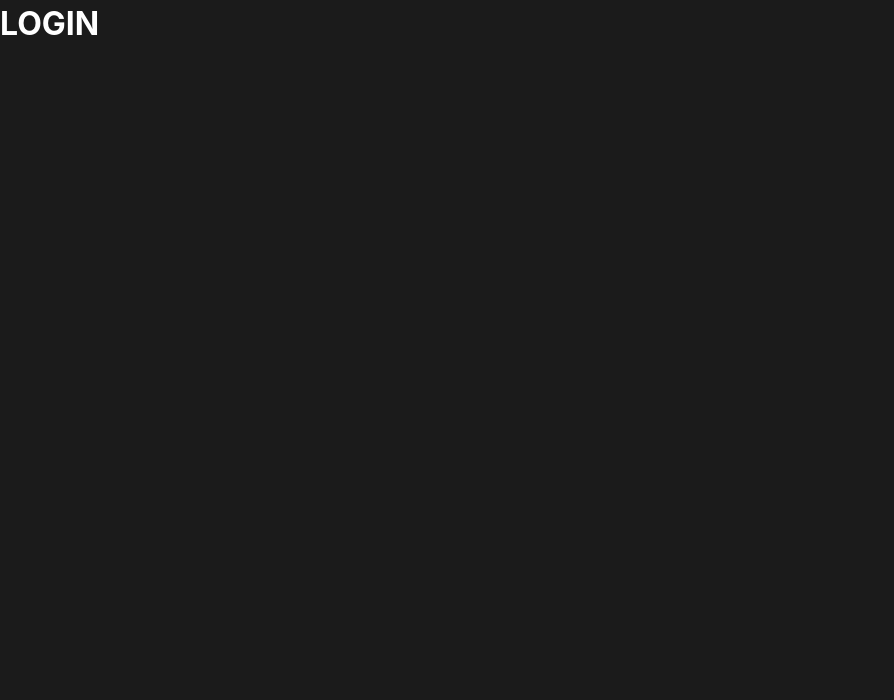
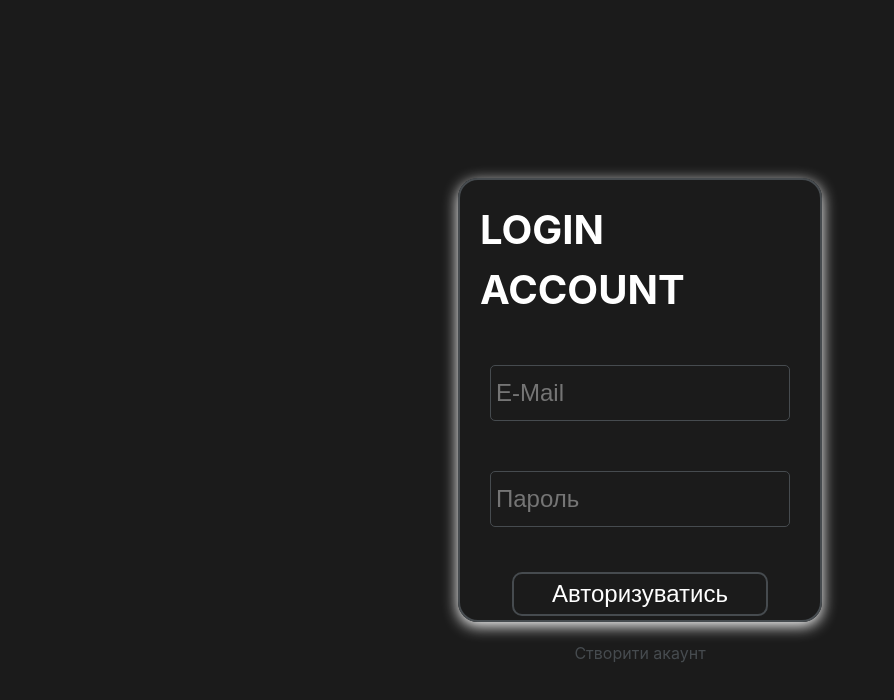
Before and after one commit to Amigo20057/Bank, a React (Vite) app in the folder local/: page /login in a window 1280 px wide. Shown: the top 700 px of the page, without its empty margins (0-894 px from the left). Built offline with nearby package versions, Linux system fonts and the light colour scheme.

Commit message:
authorization

```diff
--- a/local/src/App.tsx
+++ b/local/src/App.tsx
@@ -1,8 +1,8 @@
 import React from 'react'
 import { Route, Routes } from 'react-router-dom'
-import { SideBar } from './components/SideBar.tsx'
 
 import { useSelector } from 'react-redux'
+import { SideBar } from './components/SideBar.tsx'
 import { Home, Login, NotFound, Register, Settings } from './pages'
 import { selectIsAuth } from './redux/slices/auth.ts'
 
@@ -11,8 +11,8 @@ export const App: React.FC = () => {
 
 	return (
 		<>
-			{/* {isAuth ? <SideBar /> : <Navigate to='/login' />} */}
-			{isAuth ? <SideBar /> : null}
+			{isAuth ? <SideBar /> : ''}
+			{/* <SideBar /> */}
 			<Routes>
 				<Route path='/login' element={<Login />} />
 				<Route path='/register' element={<Register />} />
--- a/local/src/index.scss
+++ b/local/src/index.scss
@@ -3,7 +3,6 @@
 	line-height: 1.5;
 	font-weight: 400;
 
-	/* color-scheme: light dark; */
 	color: #fff;
 	background-color: #1b1b1b;
 	--main-color: #464b4f;
--- a/local/src/module/Login.module.scss
+++ b/local/src/module/Login.module.scss
@@ -0,0 +1,60 @@
+.login {
+	width: 100%;
+	height: 100vh;
+	display: flex;
+	align-items: center;
+	justify-content: center;
+
+	.container {
+		position: relative;
+		width: 25%;
+		height: 50%;
+		padding: 20px;
+		border: 2px solid var(--main-color);
+		border-radius: 20px;
+		display: flex;
+		flex-direction: column;
+		align-items: center;
+		box-shadow: 0 4px 15px 0;
+
+		& h1 {
+			font-size: 40px;
+		}
+
+		& form {
+			width: 100%;
+			height: 100%;
+			margin-top: 20px;
+			display: flex;
+			flex-direction: column;
+			align-items: center;
+
+			& input {
+				width: 90%;
+				height: 50px;
+				margin: 25px;
+				padding: 5px;
+				font-size: 24px;
+				color: #fff;
+				border-radius: 5px;
+				background: transparent;
+				border: 1px solid var(--main-color);
+			}
+
+			& button {
+				margin-top: 20px;
+				border-radius: 10px;
+				width: 80%;
+				height: 15%;
+				color: #fff;
+				font-size: 24px;
+				background: transparent;
+				border: 2px solid var(--main-color);
+				transition: 0.25s;
+			}
+			& button:hover {
+				background-color: var(--main-color);
+			}
+		}
+	}
+}
--- a/local/src/module/Register.module.scss
+++ b/local/src/module/Register.module.scss
@@ -15,7 +15,7 @@
 		display: flex;
 		align-items: center;
 		flex-direction: column;
-		box-shadow: 0px 4px 15px 0px;
+		box-shadow: 0 4px 15px 0;
 
 		& h1 {
 			font-size: 40px;
--- a/local/src/module/SideBar.module.scss
+++ b/local/src/module/SideBar.module.scss
@@ -45,6 +45,14 @@
 				font-size: 24px;
 				font-weight: 400;
 			}
+			& button {
+				/* width: 100%; */
+				/* height: 100%; */
+				font-size: 24px;
+				background-color: transparent;
+				color: #fff;
+				border: none;
+			}
 		}
 	}
 }
--- a/local/src/pages/Home.tsx
+++ b/local/src/pages/Home.tsx
@@ -1,5 +1,14 @@
 import React from 'react'
+import { useSelector } from 'react-redux'
+import { Navigate } from 'react-router-dom'
+import { selectIsAuth } from '../redux/slices/auth'
 
 export const Home: React.FC = () => {
+	const isAuth: boolean = useSelector(selectIsAuth)
+
+	if (!isAuth) {
+		return <Navigate to='/login' />
+	}
+
 	return <div>Home</div>
 }
--- a/local/src/pages/Login.tsx
+++ b/local/src/pages/Login.tsx
@@ -1,19 +1,63 @@
 import React from 'react'
+import { useForm } from 'react-hook-form'
+import { useDispatch, useSelector } from 'react-redux'
+import { Link, Navigate } from 'react-router-dom'
 import styles from '../module/Login.module.scss'
-// import { Form } from 'react-hook-form'
-// import { Navigate } from 'react-router-dom'
+import { fetchAuth, selectIsAuth } from '../redux/slices/auth'
 
 export const Login: React.FC = () => {
-	// const isAuth: boolean = true
+	const isAuth: boolean = useSelector(selectIsAuth)
+	const dispatch = useDispatch()
+	const {
+		register,
+		handleSubmit,
+		// setError,
+		// formState: { errors, isValid },
+	} = useForm({
+		defaultValues: {
+			email: '',
+			password: '',
+		},
+		mode: 'onChange',
+	})
 
-	// if (isAuth) {
-	// 	return <Navigate to='/' />
-	// }
+	const onSubmit = async values => {
+		const data = await dispatch(fetchAuth(values))
+		if (!data.payload) {
+			return alert('Не вдалося авторизуватись')
+		}
+		if ('token' in data.payload) {
+			window.localStorage.setItem('token', data.payload.token)
+		}
+	}
+
+	if (isAuth) {
+		return <Navigate to='/' />
+	}
 
 	return (
 		<div className={styles.login}>
 			<div className={styles.container}>
-				<h1>LOGIN</h1>
+				<h1>LOGIN ACCOUNT</h1>
+				<form onSubmit={handleSubmit(onSubmit)}>
+					<input
+						{...register('email', { required: 'Вкажіть почту' })}
+						placeholder='E-Mail'
+						type='text'
+					/>
+					<input
+						{...register('password', { required: 'Вкажіть пароль' })}
+						placeholder='Пароль'
+						type='password'
+					/>
+					<button type='submit'>Авторизуватись</button>
+					<Link
+						style={{ color: 'var(--main-color)', marginTop: '25px' }}
+						to='/register'
+					>
+						Створити акаунт
+					</Link>
+				</form>
 			</div>
 		</div>
 	)
```
